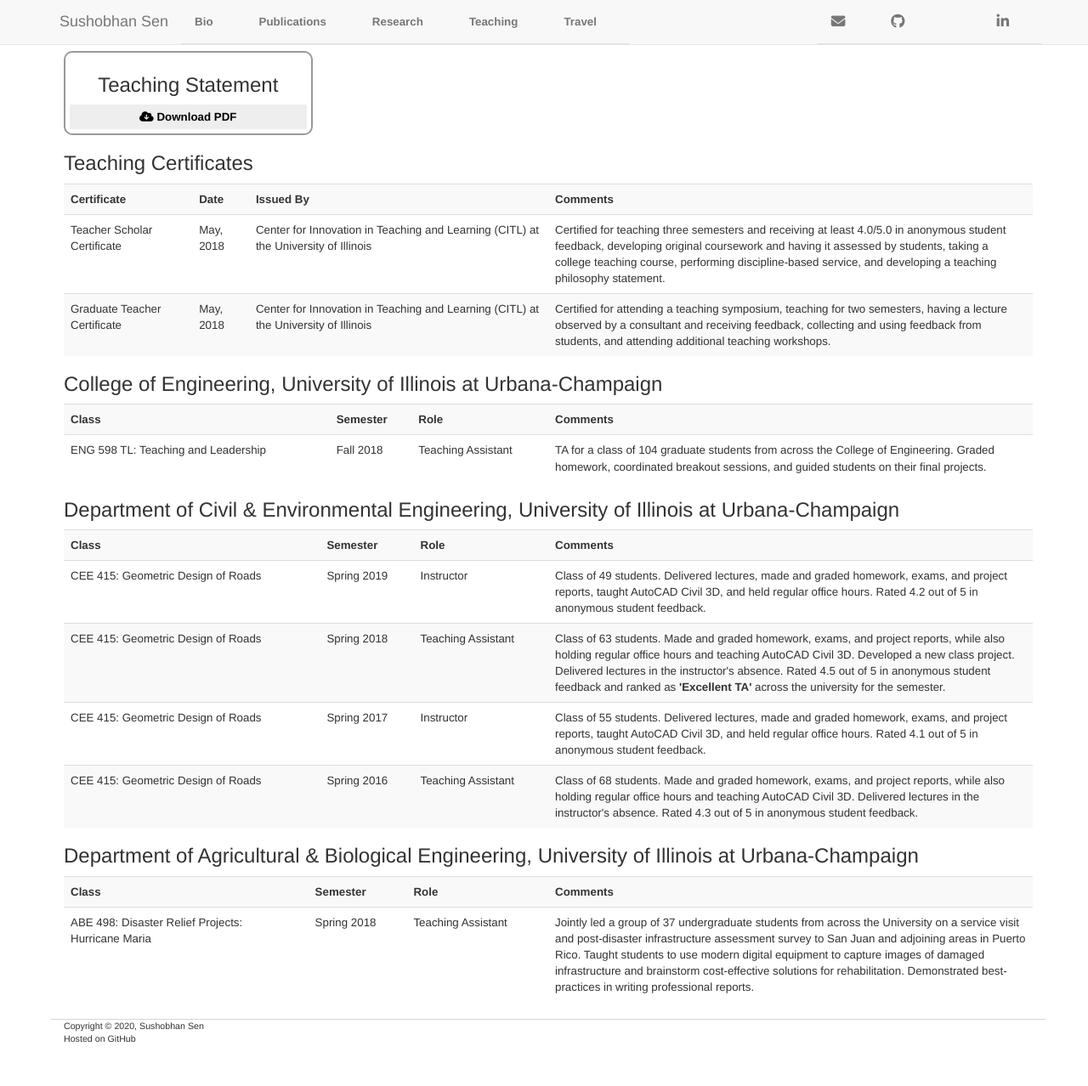
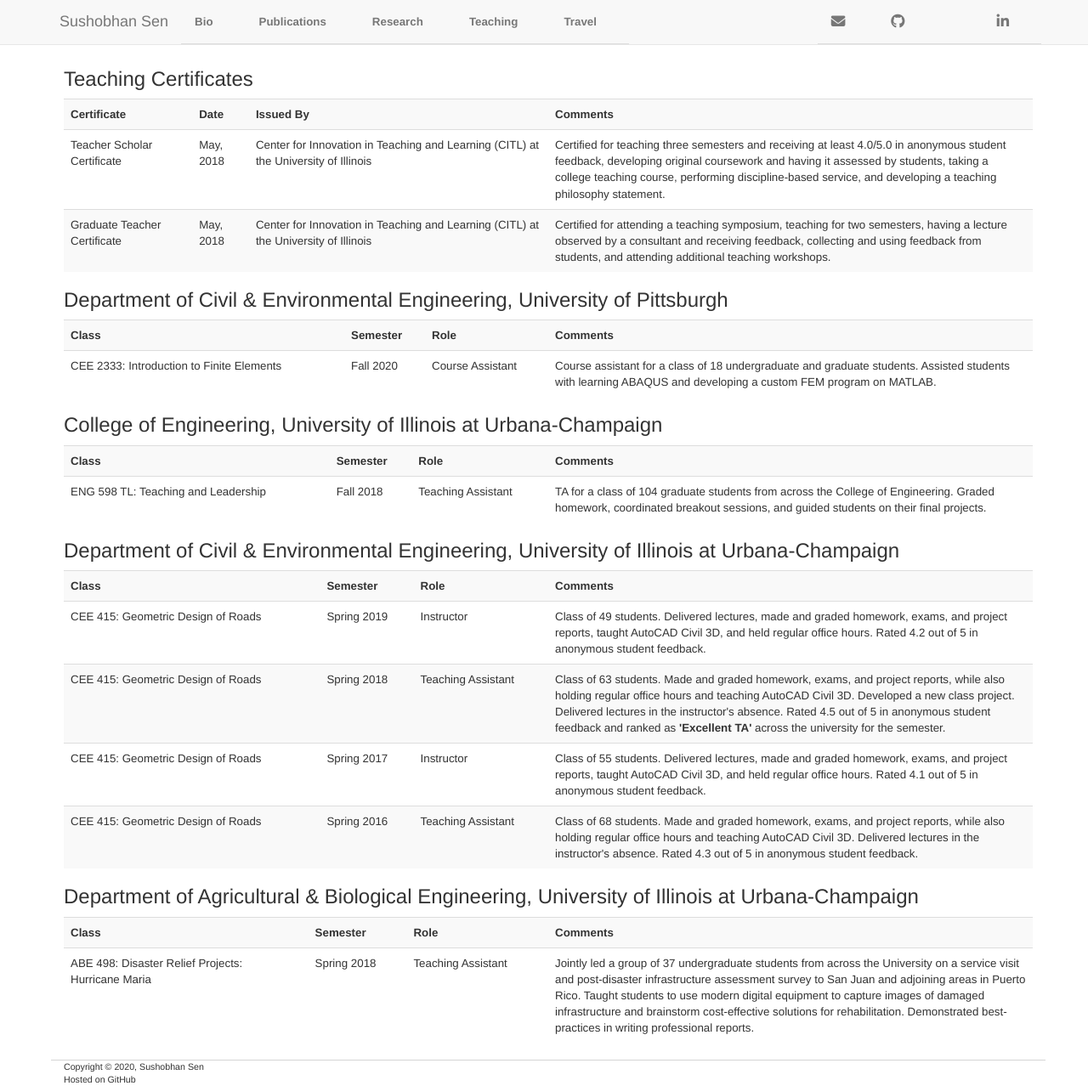
Before and after one commit to sushobhansen/sushobhansen.github.io, a Jekyll site: the page built from teaching.md, in a window 1280 px wide and 1278 px high. Shown: the whole window at 85% size. Built offline with Jekyll 4.4.1, drawn with Linux system fonts in a browser that asks for light colours; nearby versions of some CDN libraries; a style sheet for code colours, icons or effects is not loaded.

Commit message:
Dec 2020 omnibus updates

```diff
--- a/teaching.md
+++ b/teaching.md
@@ -2,16 +2,6 @@
 layout: default
 title: Sushobhan Sen | Teaching
 ---
-
-<div class="container">
-	<div class="row">
-		<div class="col-md-3 banner-custom">
-			<h3 class="banner-title">Teaching Statement</h3>
-			<a href="https://github.com/sushobhansen/Statements/blob/master/Teaching-Statement/sushobhan-sen-teaching-statement.pdf" target="_blank" class="banner-button"><i class="fa fa-cloud-download" aria-hidden="true"></i> Download PDF</a>
-		</div><!--card-block-->
-	</div><!--row-->
-</div><!--container-->
-
 ### Teaching Certificates
 <table class="table table-striped table-hover">
 	<tr>
@@ -31,6 +21,22 @@ title: Sushobhan Sen | Teaching
 		<td>May, 2018</td>
 		<td>Center for Innovation in Teaching and Learning (CITL) at the University of Illinois</td>
 		<td style="width:50%;">Certified for attending a teaching symposium, teaching for two semesters, having a lecture observed by a consultant and receiving feedback, collecting and using feedback from students, and attending additional teaching workshops.</td>
+	</tr>
+</table>
+
+### Department of Civil & Environmental Engineering, University of Pittsburgh
+<table class="table table-striped table-hover">
+	<tr>
+		<th>Class</th>
+		<th>Semester</th>
+		<th>Role</th>
+		<th>Comments</th>
+	</tr>
+	<tr>
+		<td>CEE 2333: Introduction to Finite Elements</td>
+		<td>Fall 2020</td>
+		<td>Course Assistant</td>
+		<td style="width:50%;">Course assistant for a class of 18 undergraduate and graduate students. Assisted students with learning ABAQUS and developing a custom FEM program on MATLAB.</td>
 	</tr>
 </table>
 
```
Also changed, not shown: bio.md (+9 -1 lines), publications.md (+6 -4 lines), research.md (+7 -8 lines), images/self-contained.jpg (added).
